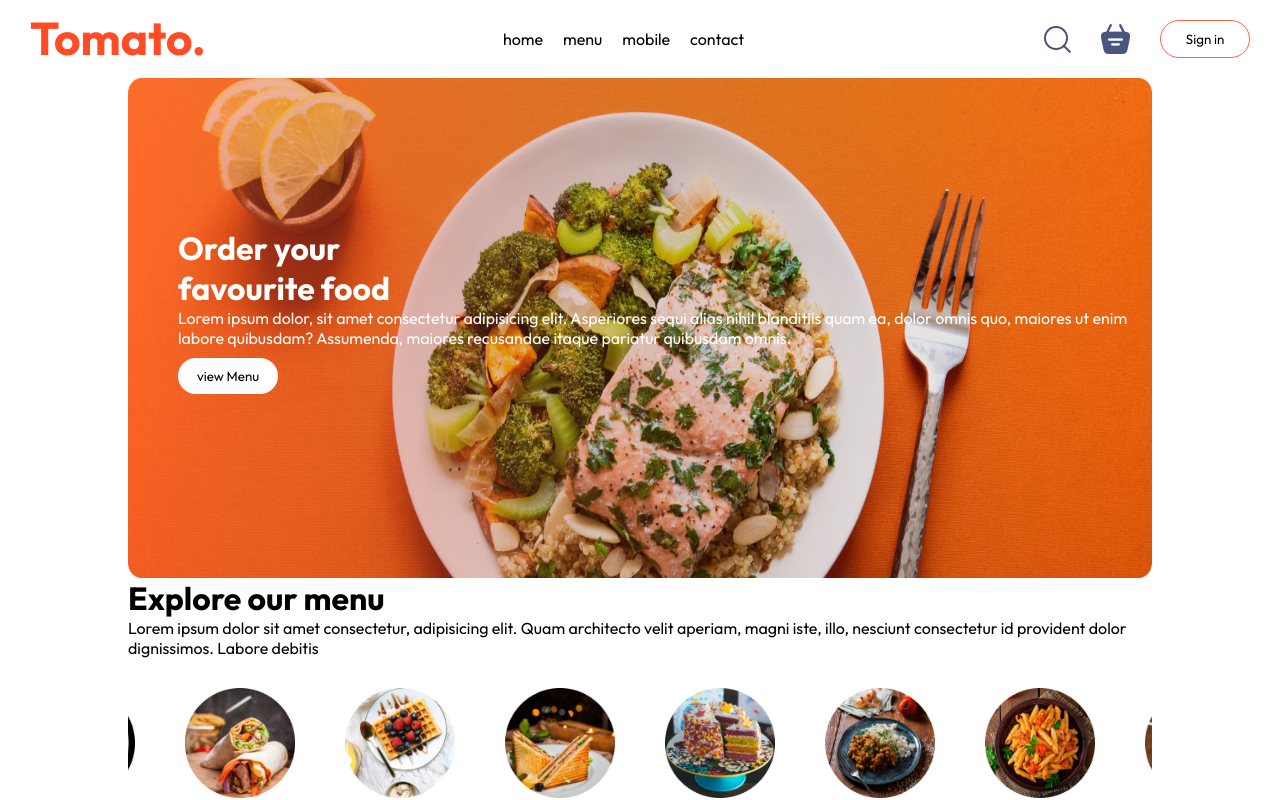
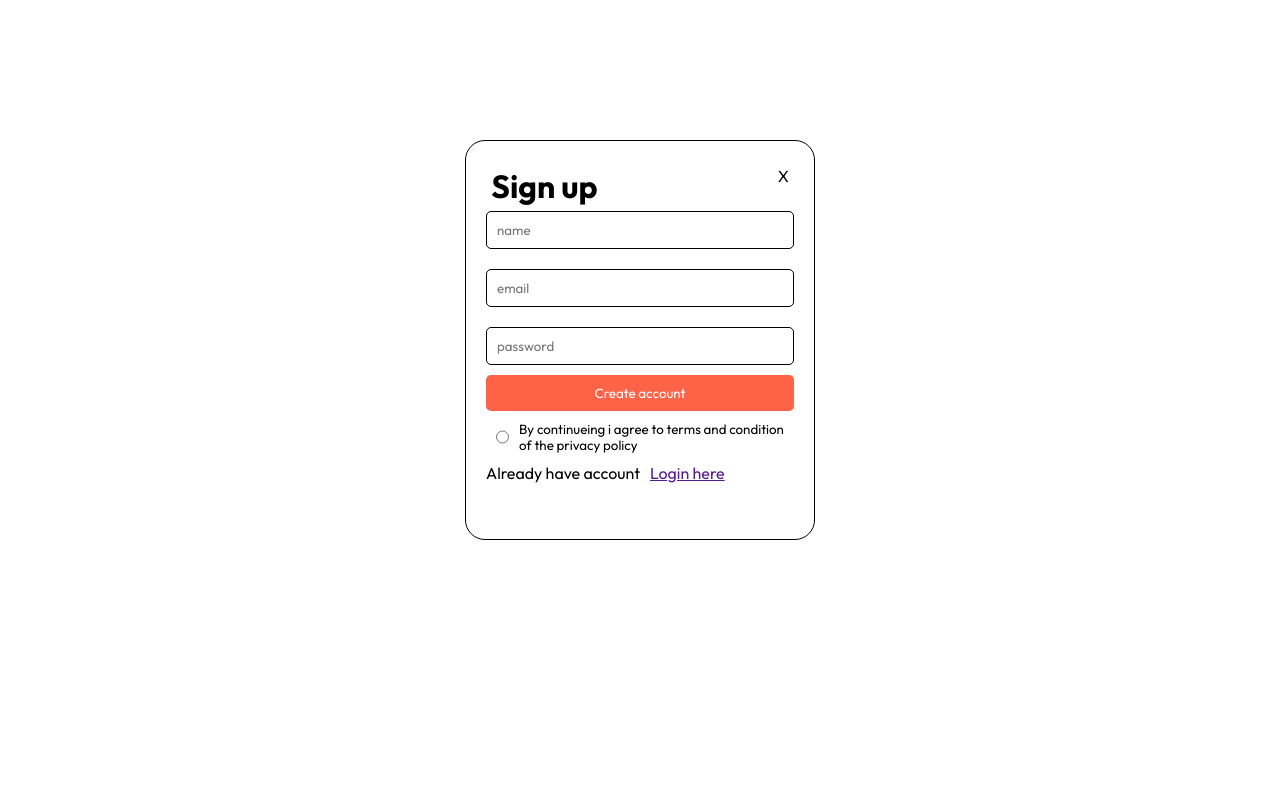
Before and after one commit to Vader-9/Food-delivery, a React (Vite) app: page / in a window 1280 px wide. Both pictures are taken after a click on the button "Sign in". Shown: the top 800 px of the page. Built offline with nearby package versions, Linux system fonts and the light colour scheme.

Commit message:
all marjor logic and css done

```diff
--- a/src/App.jsx
+++ b/src/App.jsx
@@ -2,6 +2,7 @@ import NavBar from "./NavBar"
 import Home from "./Page1/Home"
 import Card from "./Page2/Card"
 import Checkout from "./Page3/Checkout"
+import Login from "./Login"
 
 import { useState } from "react"
 
@@ -10,15 +11,16 @@ function App() {
  const [card, setCard] = useState(false)
  const [cardItems, setCardItems] = useState({})
  const [checkout, setCheckout] = useState(false)
+ const [login, setLogin] = useState(false)
 
  //
 
   return (
     <div className="app">
-      <NavBar setCard={setCard}></NavBar>
+      {!login ? <><NavBar setCard={setCard} setLogin={setLogin}></NavBar>
       <div id="app">
-        {!card ? <Home setCardItems={setCardItems}></Home> : !checkout ? <Card cardItems={cardItems} setCardItems={setCardItems} setCheckout={setCheckout}></Card> : <Checkout cardItems={cardItems} setCheckout={setCheckout} ></Checkout>}
-      </div>
+        {!card ? <Home setCardItems={setCardItems} ></Home> : !checkout ? <Card cardItems={cardItems} setCardItems={setCardItems} setCheckout={setCheckout}></Card> : <Checkout cardItems={cardItems} setCheckout={setCheckout} ></Checkout>}
+      </div></> : <><Login></Login></>}
     </div>
   )
 }
--- /dev/null
+++ b/src/Login.css
@@ -0,0 +1,52 @@
+.login{
+    border: 1px solid;
+    margin-top: 40%;
+    padding: 20px;
+    width: 350px;
+    height: 400px;
+    border-radius: 20px;
+}
+
+.login-header{
+    display: flex;
+    justify-content: center;
+    gap: 180px;
+    margin: 5px;
+}
+
+.input-boxes{
+    display: flex;
+    flex-direction: column;
+    row-gap: 20px;
+}
+.input-boxes input{
+    padding: 10px;
+    border-radius: 5px;
+    border: 1px solid;
+    outline: none;
+
+}
+
+#login-btn{
+    width: 100%;
+    padding: 10px;
+    margin-top: 10px;
+    color: white;
+    background-color: tomato;
+    border: none;
+    border-radius: 5px;
+}
+
+.login-info{
+    display: flex;
+    gap: 10px;
+    margin: 10px;
+}
+.login-info p{
+    font-size: smaller;
+}
+
+.alreadyacc{
+    display: flex;
+    gap: 10px;
+}
--- /dev/null
+++ b/src/Login.jsx
@@ -0,0 +1,31 @@
+import './Login.css'
+
+
+function Login() {
+    return (
+
+        <div className='login'>
+            <div className='login-header'>
+                <h1>Sign up</h1>
+                <p>X</p>
+            </div>
+            <div className="input-boxes">
+                <input type="text" placeholder='name' />
+                <input type="text" placeholder='email' />
+                <input type="text" name="" id="" placeholder='password' />
+            </div>
+            <button id='login-btn'>Create account</button>
+            <div className="login-info">
+                <input type="radio" />
+                <p>By continueing i agree to terms and condition of the privacy policy</p>
+            </div>
+            <div className="alreadyacc">
+                <p>Already have account</p>
+                <a href="">Login here</a>
+            </div>
+        </div>
+
+    )
+}
+
+export default Login
--- a/src/NavBar.jsx
+++ b/src/NavBar.jsx
@@ -3,7 +3,7 @@ import './NavBar.css'
 import { assets } from './assets/assets'
 
 
-function NavBar({setCard}) {
+function NavBar({setCard, setLogin}) {
 
     const [nav, setNav] = useState('')
 
@@ -20,7 +20,7 @@ function NavBar({setCard}) {
             <div className="Nav-cards">
                 <img src={assets.search_icon} alt=""  />
                 <img src={assets.basket_icon} alt="" onClick={()=>setCard(true)}  onDoubleClick={()=>setCard(false)}/>
-                <button>Sign in</button>
+                <button onClick={()=>setLogin(true)}>Sign in</button>
             </div>
         </div>
     )
--- a/src/Page3/Checkout.css
+++ b/src/Page3/Checkout.css
@@ -1,3 +1,7 @@
+
+
+
+
 .DeliveryInfo{
     width: 50%;
     padding: 20px;
```
